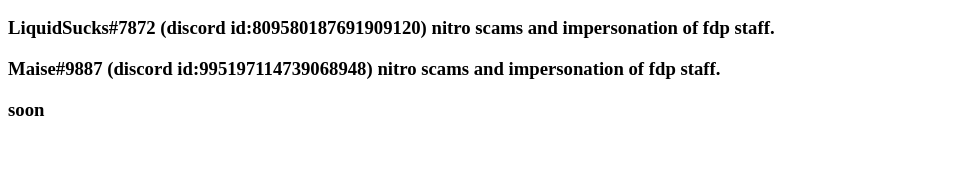
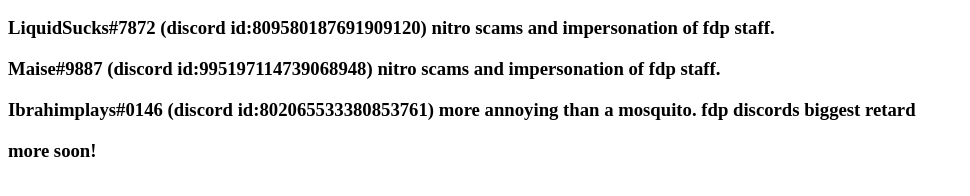
Before and after one commit to FdpInfo/clowns, a plain HTML site: page index.html in a window 1280 px wide. Shown: the part 96-292 px from the top of the page, without its empty margins (0-970 px from the left). Drawn offline with Linux system fonts and the light colour scheme.

Commit message:
Update index.html

```diff
--- a/index.html
+++ b/index.html
@@ -13,6 +13,7 @@
   <h2>fdps biggest clowns</h2>
 <h3>LiquidSucks#7872 (discord id:809580187691909120) nitro scams and impersonation of fdp staff.</h3>
 <h3>Maise#9887 (discord id:995197114739068948) nitro scams and impersonation of fdp staff. </h3>
-<h3>soon</h3>
+<h3>Ibrahimplays#0146 (discord id:802065533380853761) more annoying than a mosquito. fdp discords  biggest retard</h3>
+<h3>more soon!</h3>
   </body>
 </html>
```
